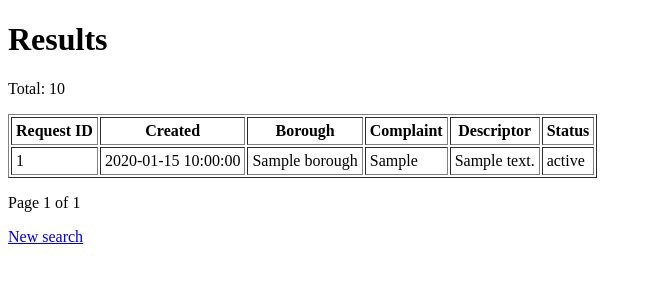
After one commit to kakkarvarun/nyc311-assignment3-9020861, a Flask app: template app/templates/results.html in a window 1280 px wide. The commit adds this page. Shown: the top 300 px of the page, without its empty margins (0-652 px from the left). Run offline with Flask 3, Linux system fonts and the light colour scheme; the template is opened without the code that fills it: most values are stand-ins (such as "Sample title", 1, 10 or a date in 2020).

Commit message:
app: search (date/borough/complaint) + pagination + borough aggregate (env-only DB creds)

```diff
--- a/app/main.py
+++ b/app/main.py
@@ -1 +1,95 @@
-# Flask app placeholder. Students extend with filters + aggregates.
+import os
+from math import ceil
+from flask import Flask, render_template, request
+from dotenv import load_dotenv
+import pymysql
+
+def _req(name: str) -> str:
+    v = os.getenv(name)
+    if not v: raise RuntimeError(f"Missing required env var: {name}")
+    return v
+
+def get_db():
+    load_dotenv()
+    return pymysql.connect(
+        host=_req("DB_HOST"),
+        port=int(os.getenv("DB_PORT","3306")),
+        user=_req("DB_USER"),
+        password=_req("DB_PASSWORD"),
+        database=_req("DB_NAME"),
+        cursorclass=pymysql.cursors.DictCursor,
+        autocommit=False
+    )
+
+def create_app():
+    app = Flask(__name__)
+
+    @app.route("/health")
+    def health():
+        return "OK", 200
+
+    @app.route("/")
+    def index():
+        return render_template("index.html")
+
+    @app.route("/search")
+    def search():
+        start = request.args.get("start")
+        end = request.args.get("end")
+        borough = request.args.get("borough") or ""
+        complaint = request.args.get("complaint") or ""
+        page = int(request.args.get("page", 1))
+        page_size = 20
+
+        where = []
+        params = []
+        if start and end:
+            where.append("created_datetime BETWEEN %s AND %s")
+            params.extend([start, end])
+        if borough:
+            where.append("borough = %s")
+            params.append(borough)
+        if complaint:
+            where.append("complaint_type LIKE %s")
+            params.append(f"%{complaint}%")
+
+        where_sql = ("WHERE " + " AND ".join(where)) if where else ""
+        offset = (page-1)*page_size
+
+        with get_db() as conn:
+            with conn.cursor() as cur:
+                cur.execute(f"SELECT COUNT(*) AS c FROM service_requests {where_sql}", params)
+                total = cur.fetchone()["c"]
+
+        with get_db() as conn:
+            with conn.cursor() as cur:
+                cur.execute(
+                    f"""SELECT request_id, created_datetime, borough, complaint_type, descriptor, status
+                        FROM service_requests {where_sql}
+                        ORDER BY created_datetime DESC
+                        LIMIT %s OFFSET %s""",
+                    params + [page_size, offset]
+                )
+                rows = cur.fetchall()
+
+        pages = ceil(total / page_size) if page_size else 1
+        return render_template("results.html",
+          rows=rows, total=total, page=page, pages=pages,
+          start=start, end=end, borough=borough, complaint=complaint)
+
+    @app.route("/aggregate/borough")
+    def aggregate_borough():
+        with get_db() as conn:
+            with conn.cursor() as cur:
+                cur.execute("""
+                    SELECT borough, COUNT(*) AS total
+                    FROM service_requests
+                    GROUP BY borough
+                    ORDER BY total DESC
+                """)
+                agg = cur.fetchall()
+        return render_template("aggregate.html", agg=agg, title="Complaints per Borough")
+
+    return app
+
+app = create_app()
--- /dev/null
+++ b/app/templates/results.html
@@ -0,0 +1,38 @@
+<!doctype html>
+<html>
+<head><title>Results</title></head>
+<body>
+  <h1>Results</h1>
+  <p>Total: {{ total }}</p>
+  {% if rows %}
+  <table border="1" cellpadding="4">
+    <tr>
+      <th>Request ID</th><th>Created</th><th>Borough</th>
+      <th>Complaint</th><th>Descriptor</th><th>Status</th>
+    </tr>
+    {% for r in rows %}
+      <tr>
+        <td>{{ r.request_id }}</td>
+        <td>{{ r.created_datetime }}</td>
+        <td>{{ r.borough }}</td>
+        <td>{{ r.complaint_type }}</td>
+        <td>{{ r.descriptor }}</td>
+        <td>{{ r.status }}</td>
+      </tr>
+    {% endfor %}
+  </table>
+  <p>
+    Page {{ page }} of {{ pages }}
+    {% if page > 1 %}
+      <a href="/search?start={{start}}&end={{end}}&borough={{borough}}&complaint={{complaint}}&page={{page-1}}">Prev</a>
+    {% endif %}
+    {% if page < pages %}
+      <a href="/search?start={{start}}&end={{end}}&borough={{borough}}&complaint={{complaint}}&page={{page+1}}">Next</a>
+    {% endif %}
+  </p>
+  {% else %}
+    <p><strong>No results</strong></p>
+  {% endif %}
+  <p><a href="/">New search</a></p>
+</body>
+</html>
```
Also changed, not shown: app/templates/aggregate.html (+14 -1 lines), app/templates/index.html (+22 -1 lines).
